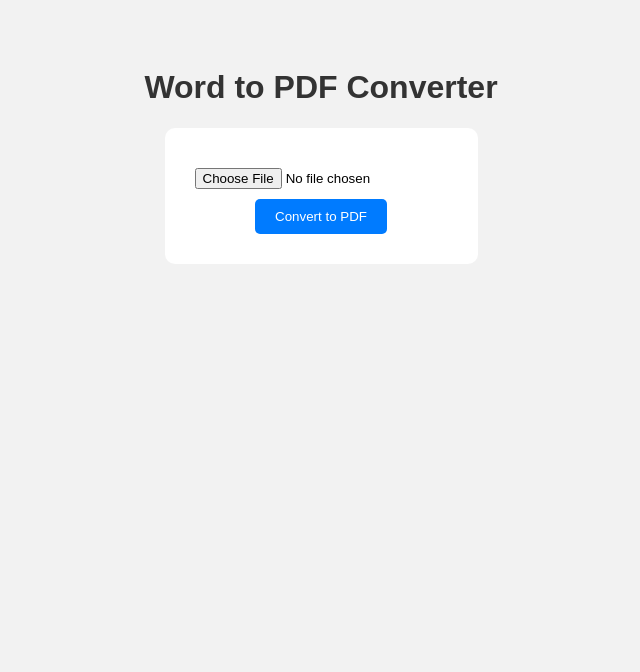
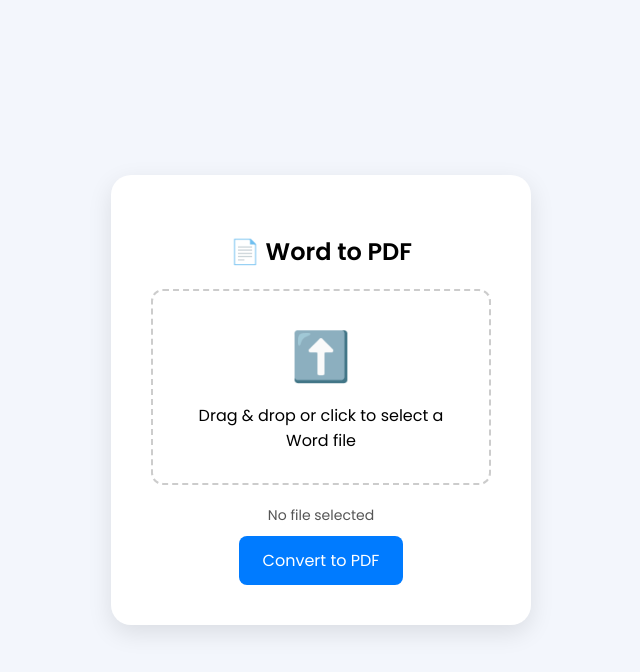
Before and after one commit to bhavesh112-ops/word-to-pdf, a website: page public/index.html in a window 1280 px wide. Shown: the whole page, without its empty margins (319-959 px from the left). Drawn offline with Linux system fonts and the light colour scheme.

Commit message:
Updated frontend design

```diff
--- a/public/index.html
+++ b/public/index.html
@@ -1,20 +1,140 @@
 <!DOCTYPE html>
-<html>
+<html lang="en">
 <head>
+  <meta charset="UTF-8" />
+  <meta name="viewport" content="width=device-width, initial-scale=1.0"/>
   <title>Word to PDF Converter</title>
+  <link href="https://fonts.googleapis.com/css2?family=Poppins:wght@400;600&display=swap" rel="stylesheet">
   <style>
-    body { font-family: Arial; padding: 40px; background: #f2f2f2; text-align: center; }
-    h1 { color: #333; }
-    form { background: white; padding: 30px; display: inline-block; border-radius: 10px; }
-    input[type=file] { margin: 10px 0; }
-    button { padding: 10px 20px; background: #007bff; color: white; border: none; border-radius: 5px; }
+    * {
+      box-sizing: border-box;
+      font-family: 'Poppins', sans-serif;
+    }
+
+    body {
+      margin: 0;
+      padding: 0;
+      background: #f3f6fc;
+      display: flex;
+      align-items: center;
+      justify-content: center;
+      height: 100vh;
+    }
+
+    .card {
+      background: white;
+      padding: 40px;
+      border-radius: 20px;
+      box-shadow: 0 8px 24px rgba(0, 0, 0, 0.1);
+      width: 100%;
+      max-width: 420px;
+      text-align: center;
+    }
+
+    .card h2 {
+      margin-bottom: 20px;
+      font-weight: 600;
+    }
+
+    .upload-icon {
+      font-size: 48px;
+      color: #007bff;
+      margin-bottom: 10px;
+    }
+
+    .upload-area {
+      border: 2px dashed #ccc;
+      padding: 30px;
+      border-radius: 12px;
+      cursor: pointer;
+      margin-bottom: 20px;
+      transition: border-color 0.3s;
+    }
+
+    .upload-area:hover {
+      border-color: #007bff;
+    }
+
+    .file-name {
+      margin-bottom: 10px;
+      font-size: 14px;
+      color: #555;
+    }
+
+    input[type="file"] {
+      display: none;
+    }
+
+    .btn {
+      background: #007bff;
+      color: white;
+      border: none;
+      padding: 12px 24px;
+      font-size: 16px;
+      border-radius: 8px;
+      cursor: pointer;
+      transition: background 0.3s;
+    }
+
+    .btn:hover {
+      background: #0056b3;
+    }
   </style>
 </head>
 <body>
-  <h1>Word to PDF Converter</h1>
-  <form action="/convert" method="post" enctype="multipart/form-data">
-    <input type="file" name="wordFile" required><br>
-    <button type="submit">Convert to PDF</button>
-  </form>
+
+  <div class="card">
+    <h2>📄 Word to PDF</h2>
+
+    <label for="fileInput">
+      <div class="upload-area" id="dropZone">
+        <div class="upload-icon">⬆️</div>
+        <div>Drag & drop or click to select a Word file</div>
+      </div>
+    </label>
+
+    <div class="file-name" id="fileName">No file selected</div>
+
+    <form id="uploadForm" action="/convert" method="post" enctype="multipart/form-data">
+      <input type="file" name="wordFile" id="fileInput" accept=".doc,.docx" required />
+      <button type="submit" class="btn">Convert to PDF</button>
+    </form>
+  </div>
+
+  <script>
+    const dropZone = document.getElementById('dropZone');
+    const fileInput = document.getElementById('fileInput');
+    const fileName = document.getElementById('fileName');
+
+    dropZone.addEventListener('click', () => fileInput.click());
+
+    dropZone.addEventListener('dragover', (e) => {
+      e.preventDefault();
+      dropZone.style.borderColor = '#007bff';
+    });
+
+    dropZone.addEventListener('dragleave', () => {
+      dropZone.style.borderColor = '#ccc';
+    });
+
+    dropZone.addEventListener('drop', (e) => {
+      e.preventDefault();
+      const file = e.dataTransfer.files[0];
+      if (file) {
+        fileInput.files = e.dataTransfer.files;
+        fileName.textContent = file.name;
+      }
+      dropZone.style.borderColor = '#ccc';
+    });
+
+    fileInput.addEventListener('change', () => {
+      if (fileInput.files.length > 0) {
+        fileName.textContent = fileInput.files[0].name;
+      } else {
+        fileName.textContent = 'No file selected';
+      }
+    });
+  </script>
+
 </body>
 </html>
```
